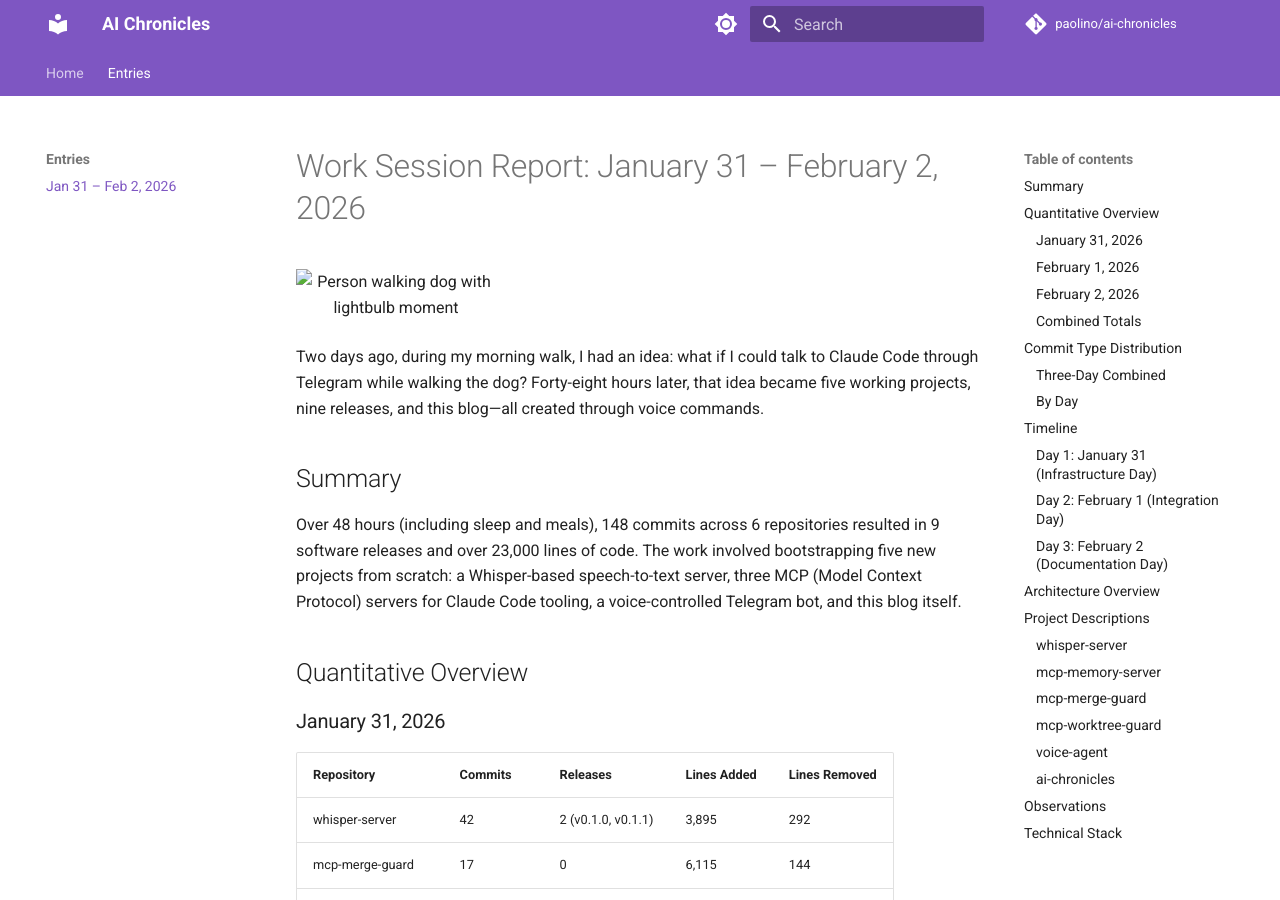
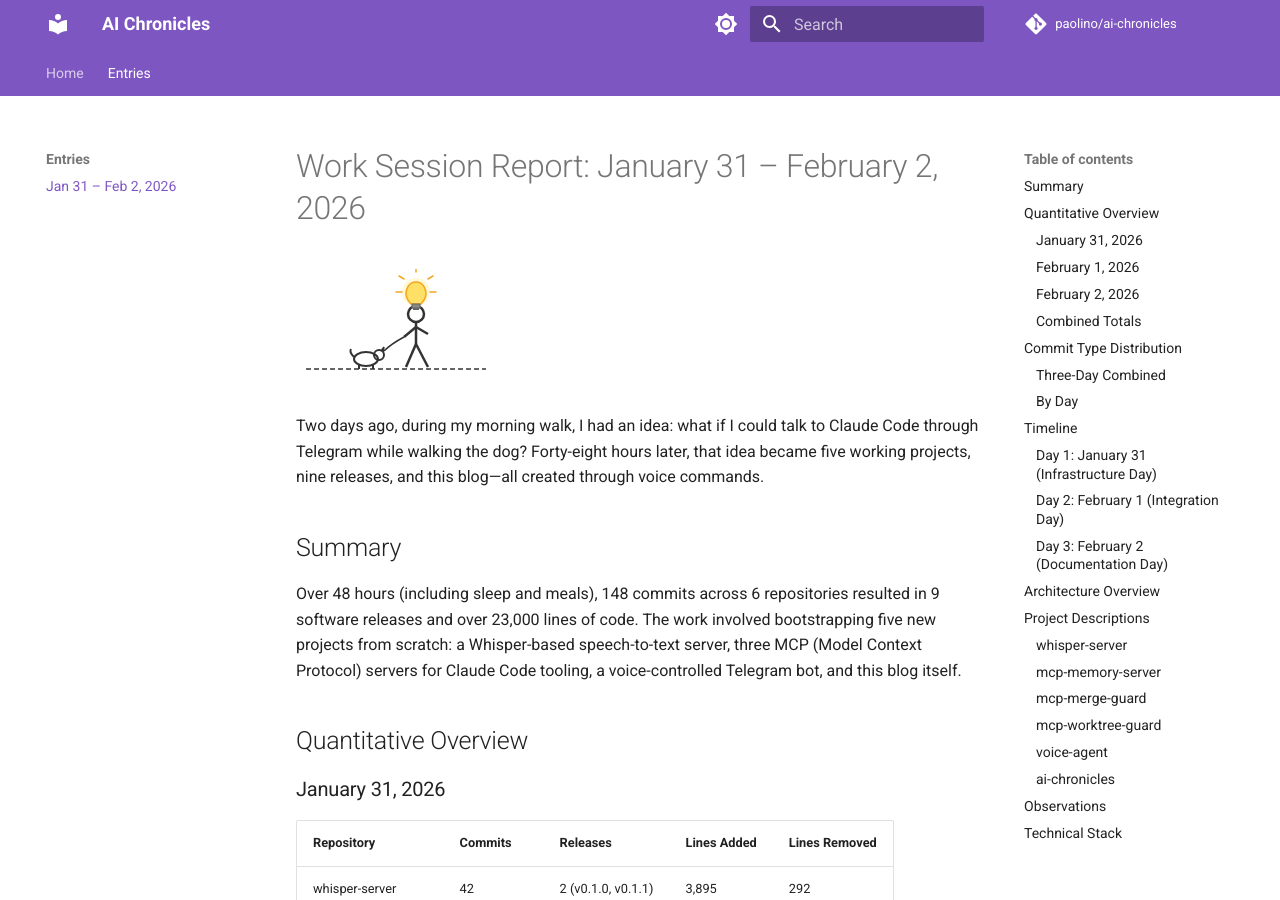
Before and after one commit to paolino/ai-chronicles, an MkDocs documentation site: the page built from docs/entries/2026-01-31-02-01.md, in a window 1280 px wide and 900 px high. Built offline with MkDocs 1.6.1 and Material for MkDocs 9.7.7, drawn with Linux system fonts in a browser that asks for light colours; comment, search, counter and statistics services are not loaded.

Commit message:
fix: correct SVG asset path for nested entry page
The entry page is at /entries/2026-01-31-02-01/index.html so it needs
../../assets/ instead of ../assets/ to reach the assets folder.

Co-Authored-By: Claude Opus 4.5 <noreply@anthropic.com>

```diff
--- a/docs/entries/2026-01-31-02-01.md
+++ b/docs/entries/2026-01-31-02-01.md
@@ -1,7 +1,7 @@
 # Work Session Report: January 31 – February 2, 2026
 
 <figure style="text-align: center; margin: 1.5em 0;">
-  <img src="../assets/morning-walk.svg" alt="Person walking dog with lightbulb moment" style="max-width: 200px;">
+  <img src="../../assets/morning-walk.svg" alt="Person walking dog with lightbulb moment" style="max-width: 200px;">
 </figure>
 
 Two days ago, during my morning walk, I had an idea: what if I could talk to Claude Code through Telegram while walking the dog? Forty-eight hours later, that idea became five working projects, nine releases, and this blog—all created through voice commands.
```
Also changed, not shown: drafts/2026-01-31-02-01.md (+1 -1 lines).
